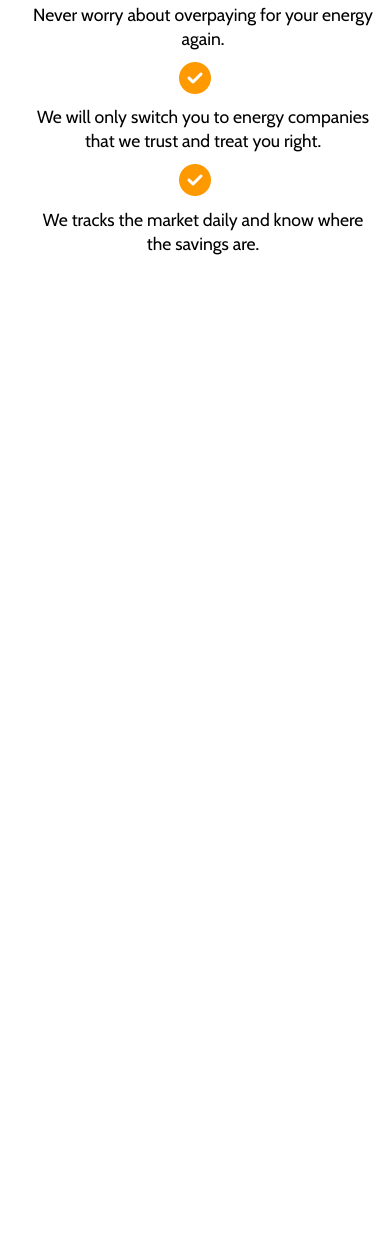
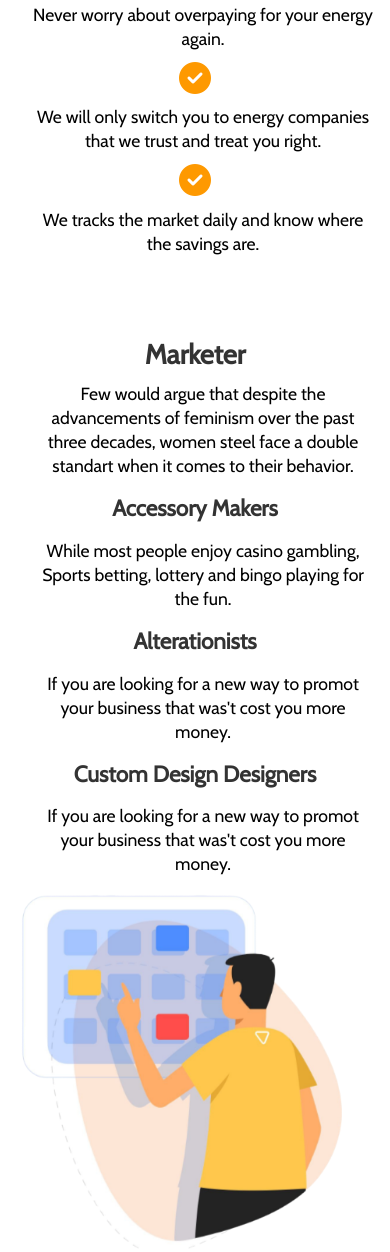
Before and after one commit to Polashahmad01/Portfulio-One, a plain HTML site: page index.html in a window 390 px wide. Shown: the part 3520-4772 px from the top of the page. Before the commit the page ends 3816 px from the top, so only its background shows below. Drawn offline with nearby package versions, Linux system fonts and the light colour scheme.

Commit message:
Marketer Section Add

```diff
--- a/css/styles.css
+++ b/css/styles.css
@@ -307,7 +307,46 @@ a {
   width: 100%;
 }
 
+/* Marketer Section Styling */
+#marketer {
+  display: flex;
+  align-items: center;
+}
 
+#marketer .marketer-content {
+  flex: 1;
+}
+
+#marketer .marketer-img {
+  flex: 2;
+}
+
+#marketer .marketer-content h2 {
+  font-size: 2rem;
+  margin: 1rem 0;
+  text-align: center;
+}
+
+#marketer .marketer-content p {
+  font-size: 1.1rem;
+  line-height: 1.8rem;
+  padding-left: 1rem;
+  margin: .5rem 0;
+  text-align: center;
+}
+
+#marketer .marketer-content h3 {
+  font-size: 1.3rem;
+  line-height: 1.8rem;
+  margin: .5rem 0;
+  text-align: center;
+}
+
+#marketer .marketer-img img {
+  display: block;
+  margin: auto;
+  width: 90%;
+}
 
 
 /* Media Query */
@@ -506,4 +545,33 @@ a {
     margin: .7rem 0;
     color: var(--primary-color);
   }
+
+  /* Marketer Section */
+  #marketer {
+    display: block;
+  }
+  #marketer .marketer-content h2 {
+    font-size: 1.7rem;
+    text-align: center;
+    margin: 1rem 0;
+  }
+
+  #marketer .marketer-content p {
+    font-size: 1.1rem;
+    line-height: 1.5rem;
+    text-align: center;
+    margin: .5rem 0;
+  }
+
+  #marketer .marketer-content h3 {
+    font-size: 1.4rem;
+    margin: 1rem 0;
+    text-align: center;
+  }
+
+  #marketer .marketer-img img {
+    display: block;
+    margin: auto;
+    width: 100%;
+  }
 }
--- a/index.html
+++ b/index.html
@@ -116,5 +116,24 @@
           </div>
         </div>
       </section>
+
+      <!-- Marketer Section -->
+      <section id="marketer" class="py-2">
+        <div class="marketer-content">
+          <h2>Marketer</h2>
+          <p>Few would argue that despite the advancements of
+          feminism over the past three decades, women steel face a
+          double standart when it comes to their behavior.</p>
+          <h3>Accessory Makers</h3>
+          <p>While most people enjoy casino gambling, Sports betting, lottery and bingo playing for the fun.</p>
+          <h3>Alterationists</h3>
+          <p>If you are looking for a new way to promot your business that was't cost you more money.</p>
+          <h3>Custom Design Designers</h3>
+          <p>If you are looking for a new way to promot your business that was't cost you more money.</p>
+        </div>
+        <div class="marketer-img">
+          <img src="/img/4.png" alt="marketer-img">
+        </div>
+      </section>
   </main>
 </html>
```
